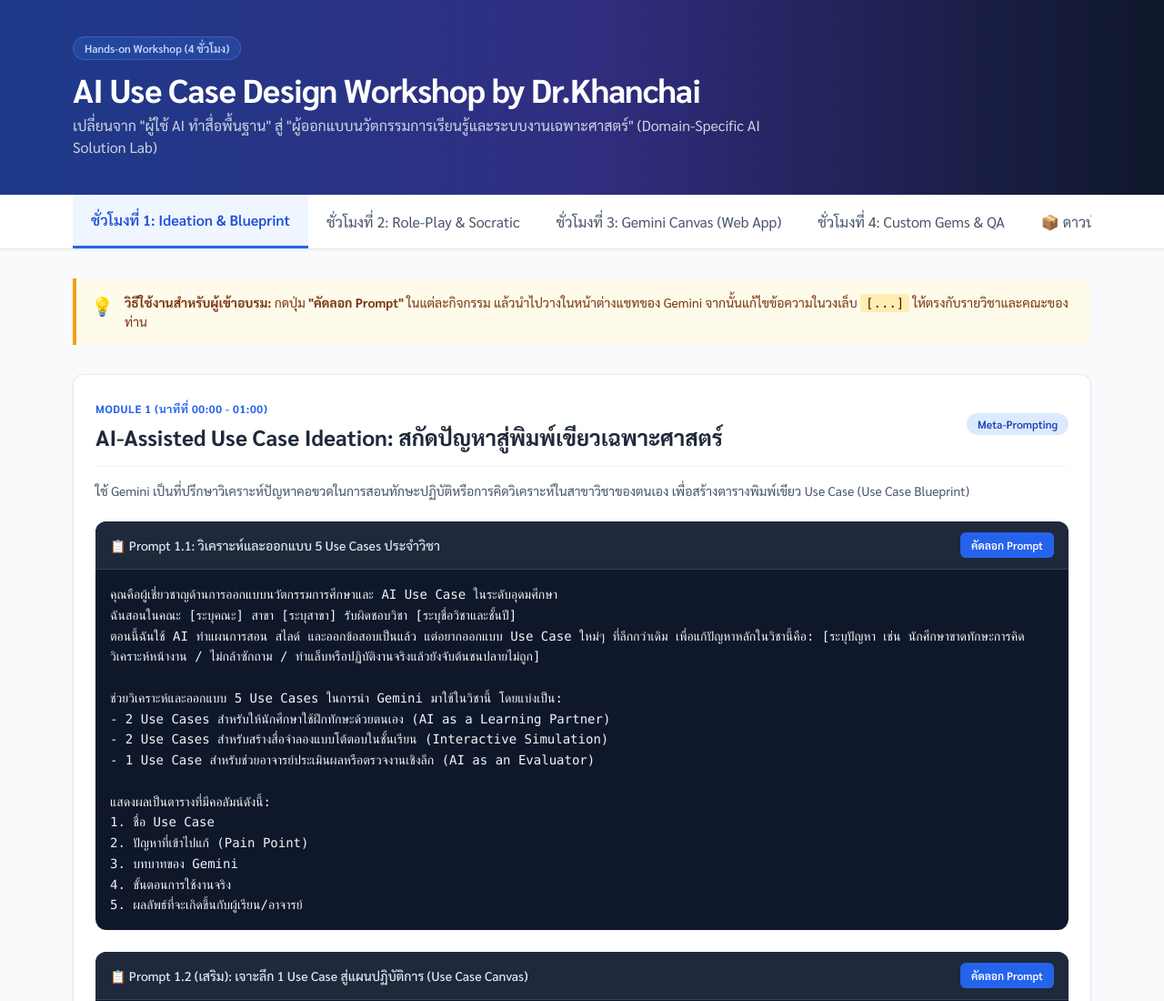
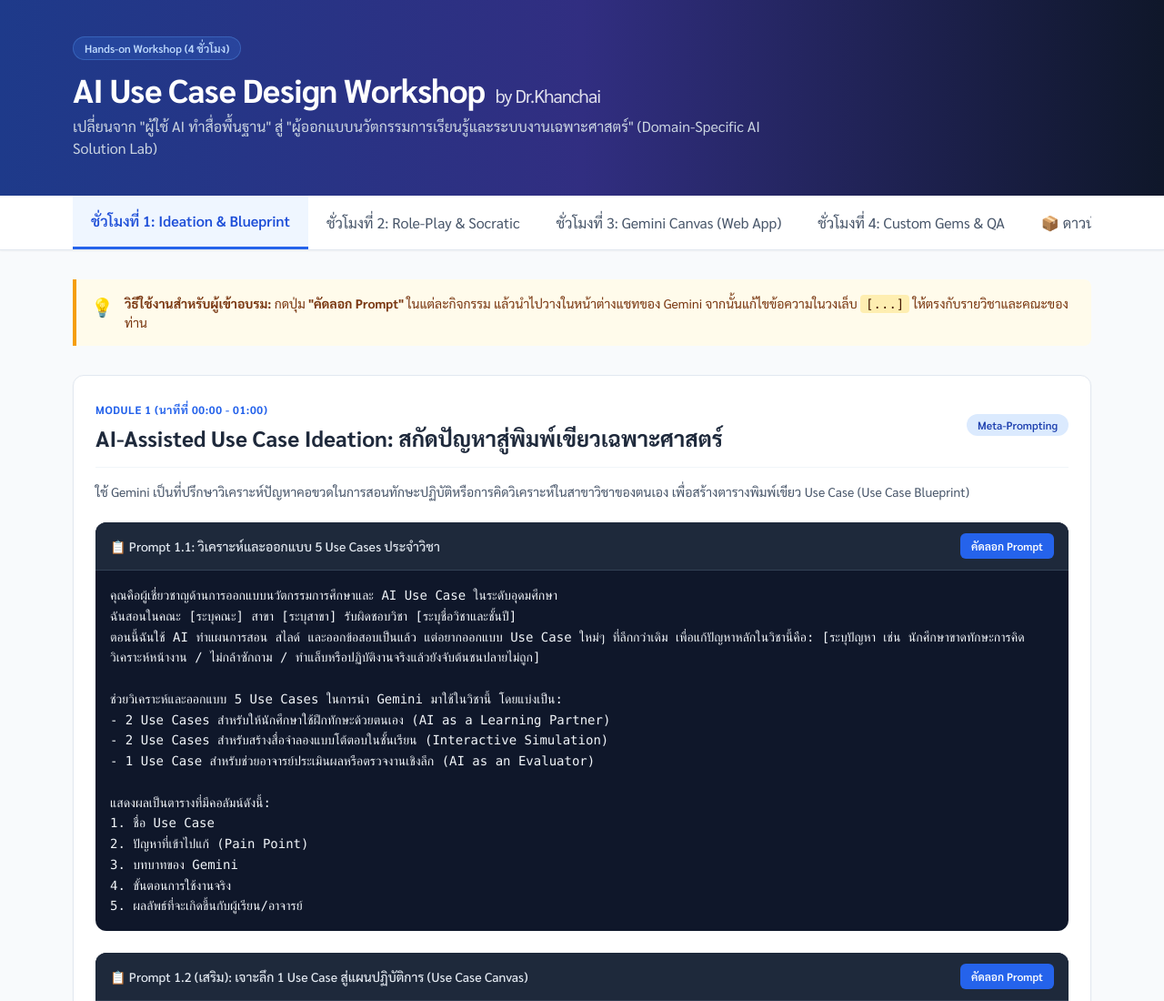
Before and after one commit to khanchaisaetae/aiusecase, a plain HTML site: page index.html in a window 1280 px wide. Shown: the top 1100 px of the page at 91% size. Drawn offline with nearby package versions, Linux system fonts and the light colour scheme.

Commit message:
Update index.html

```diff
--- a/index.html
+++ b/index.html
@@ -31,7 +31,7 @@
                         Hands-on Workshop (4 ชั่วโมง)
                     </span>
                     <h1 class="text-2xl md:text-4xl font-bold tracking-tight mb-2">
-                        AI Use Case Design Workshop by Dr.Khanchai
+                       AI Use Case Design Workshop <span class="text-base md:text-xl font-normal opacity-85 ml-1">by Dr.Khanchai</span>
                     </h1>
                     <p class="text-slate-300 text-sm md:text-base max-w-3xl">
                         เปลี่ยนจาก "ผู้ใช้ AI ทำสื่อพื้นฐาน" สู่ "ผู้ออกแบบนวัตกรรมการเรียนรู้และระบบงานเฉพาะศาสตร์" (Domain-Specific AI Solution Lab)
```
